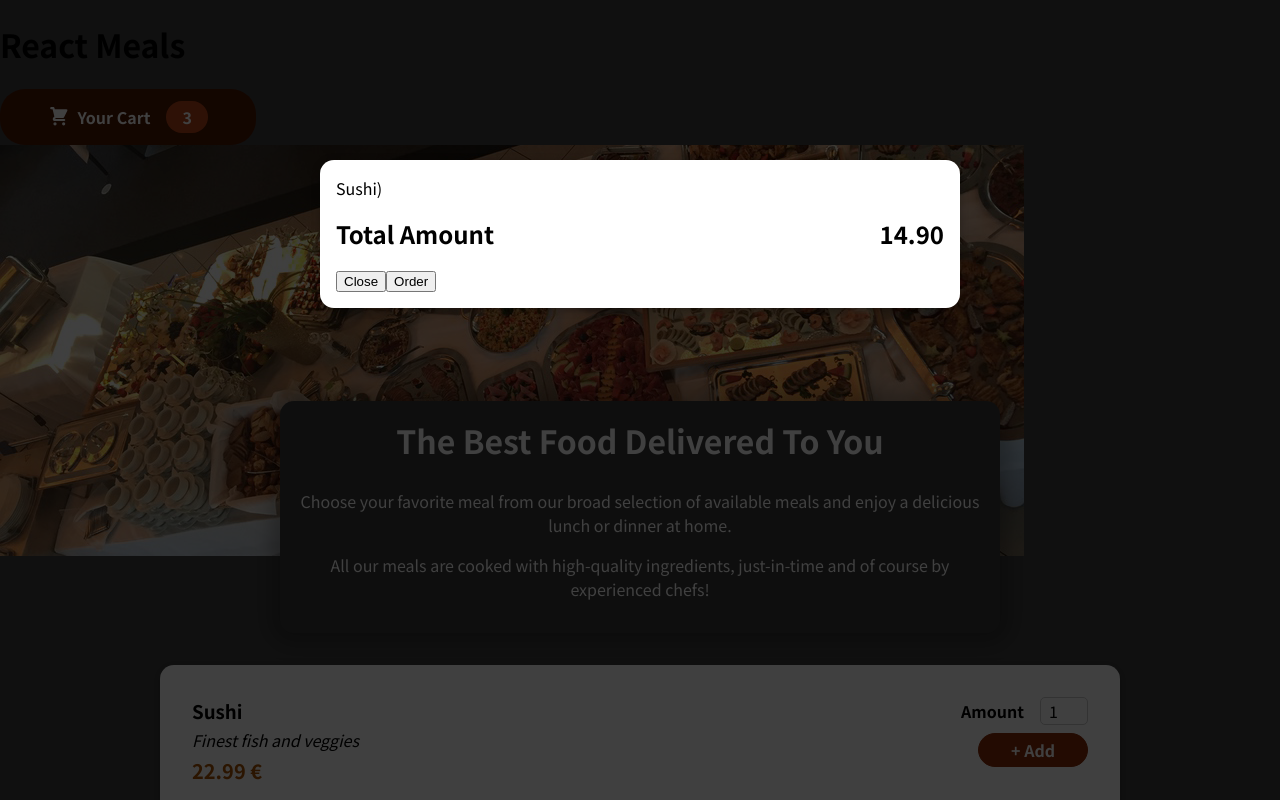
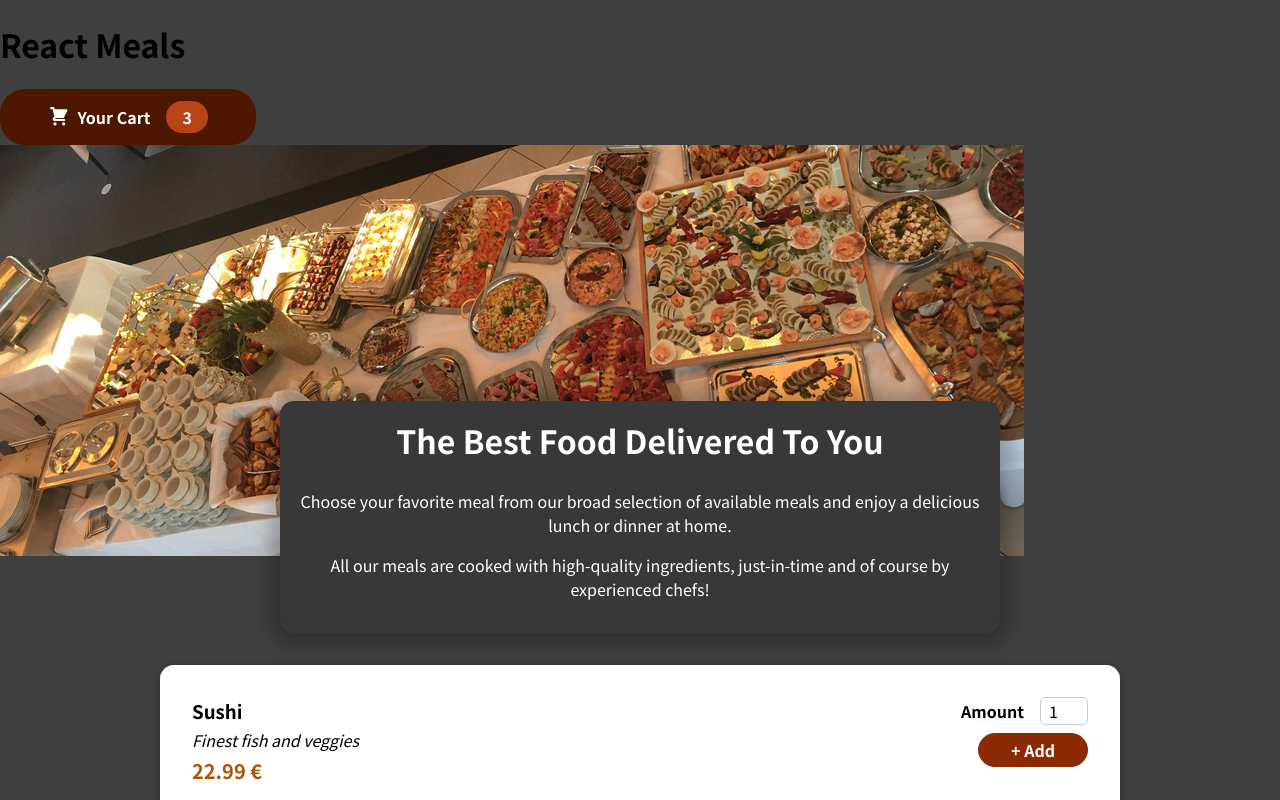
Before and after one commit to lucioxx89/Food_Order_App_React, a React (Create React App) app: page / in a window 1280 px wide. Shown: the top 800 px of the page. Built offline with nearby package versions, Linux system fonts and the light colour scheme.

Commit message:
added useState to the Cart to be shown or hide by clicking close cart button or background

```diff
--- a/src/App.js
+++ b/src/App.js
@@ -1,3 +1,5 @@
+import { useState } from "react";
+
 import Header from "../src/components/Layout/Header";
 
 import Cart from "./components/Cart/Cart";
@@ -6,10 +8,20 @@
 import Meals from "./components/Meals/Meals";
 
 function App() {
+  const [cartIsShown, setCartIsShown] = useState(false);
+
+  const onShowCartHandler = () => {
+    setCartIsShown(true);
+  };
+
+  const onHideCartHandler = () => {
+    setCartIsShown(false);
+  };
+
   return (
     <React.Fragment>
-      <Cart></Cart>
-      <Header></Header>
+      {cartIsShown && <Cart onClose={onHideCartHandler}></Cart>}
+      <Header onShowCart={onShowCartHandler}></Header>
       <main>
         <Meals></Meals>
       </main>
--- a/src/components/Cart/Cart.js
+++ b/src/components/Cart/Cart.js
@@ -7,21 +7,23 @@
     <ul className={classes["cart-items"]}>
       {[{ id: "c1", name: "Sushi", amount: "2", price: "10.99" }].map(
         (item) => (
-          <li>{item.name})</li>
+          <li>{item.name}</li>
         )
       )}
     </ul>
   );
 
   return (
-    <Modal>
+    <Modal onClose={props.onClose}>
       {cartItems}
       <div className={classes.total}>
         <span>Total Amount</span>
         <span>14.90</span>
       </div>
-      <div className={classes.action}>
-        <button className={classes["button--alt"]}>Close</button>
+      <div className={classes.actions}>
+        <button className={classes["button--alt"]} onClick={props.onClose}>
+          Close
+        </button>
         <button className={classes.button}>Order</button>
       </div>
     </Modal>
--- a/src/components/Layout/Header.js
+++ b/src/components/Layout/Header.js
@@ -9,7 +9,7 @@
     <React.Fragment>
       <header className={classes.header}>
         <h1>React Meals</h1>
-        <HeaderCartButton />
+        <HeaderCartButton onClick={props.onShowCart} />
       </header>
       <div className={classes["main-image"]}>
         <img src={mealsImage} alt="mealsImage" />
--- a/src/components/Layout/HeaderCartButton.js
+++ b/src/components/Layout/HeaderCartButton.js
@@ -5,7 +5,7 @@
 
 const HeaderCartButton = (props) => {
   return (
-    <button className={classes.button}>
+    <button onClick={props.onClick} className={classes.button}>
       <span className={classes.icon}>
         <CartIcon />
       </span>
--- a/src/components/UI/Modal.js
+++ b/src/components/UI/Modal.js
@@ -2,7 +2,7 @@
 import classes from "../UI/Modal.module.css";
 
 const Backdrop = (props) => {
-  return <div className={classes.backdrop}></div>;
+  return <div className={classes.backdrop} onClick={props.onClose}></div>;
 };
 
 const ModalOverlay = (props) => {
@@ -18,9 +18,10 @@
 const Modal = (props) => {
   return (
     <>
-      {/* <Backdrop></Backdrop>
-      <ModalOverlay>{props.children}</ModalOverlay> */}
-      {ReactDom.createPortal(<Backdrop></Backdrop>, portalElement)}
+      {ReactDom.createPortal(
+        <Backdrop onClose={props.onClose}></Backdrop>,
+        portalElement
+      )}
       {ReactDom.createPortal(
         <ModalOverlay>{props.children}</ModalOverlay>,
         portalElement
```
Also changed, not shown: 1 other file (tests, documents, lock files or other folders).
